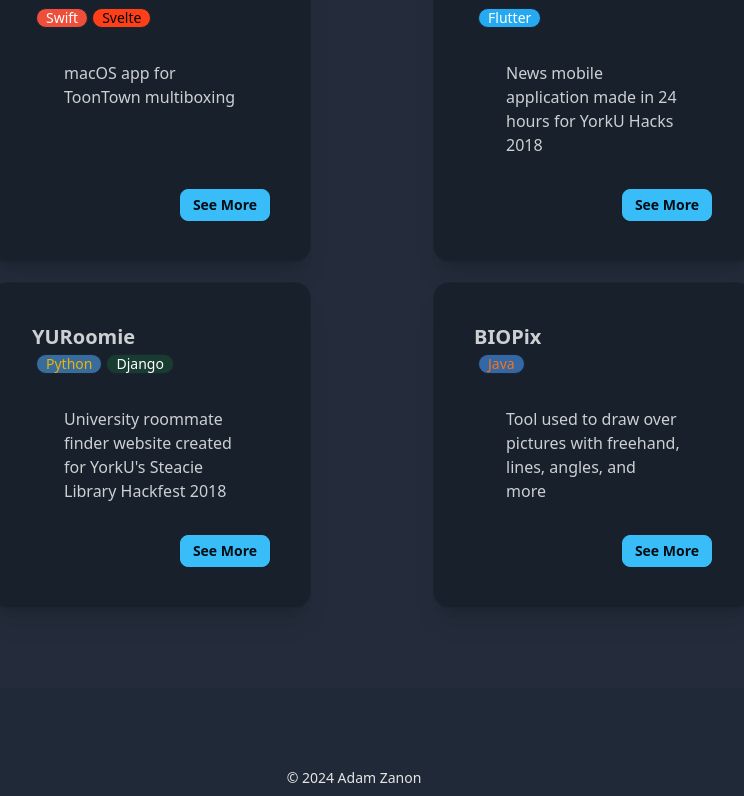
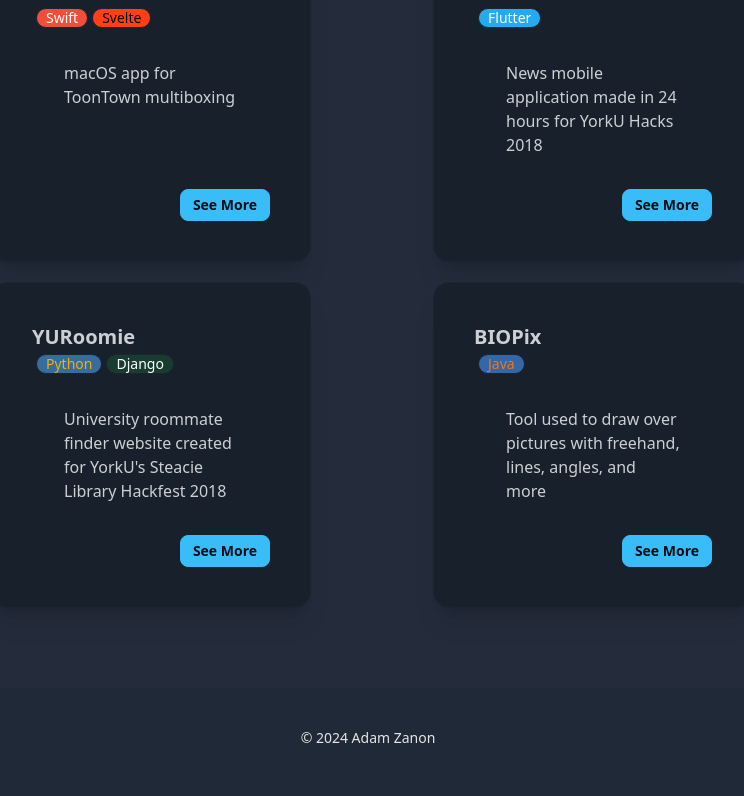
Before and after one commit to AdamZed/adamzanon.com, a SvelteKit app: page / in a window 1280 px wide. Shown: the part 488-1284 px from the top of the page, without its empty margins (268-1012 px from the left). Built offline with nearby package versions, Linux system fonts and the light colour scheme.

Commit message:
fix footer

```diff
--- a/src/routes/+page.svelte
+++ b/src/routes/+page.svelte
@@ -20,13 +20,14 @@
 
 <Projects />
 
-<div class="footer mb-2 flex justify-center text-center text-neutral">
-	© 2024 Adam Zanon
-	<a
-		aria-label="project source link"
-		target="_blank"
-		href="https://www.github.com/AdamZed/adamzanon.com"
-	>
-		<span class="icon-[mingcute--github-fill] size-5 text-neutral hover:text-secondary"></span>
-	</a>
-</div>
+<footer class="footer footer-center rounded-t p-10">
+	<p class="flex text-neutral">
+		© 2024 Adam Zanon <a
+			aria-label="project source link"
+			target="_blank"
+			href="https://www.github.com/AdamZed/adamzanon.com"
+		>
+			<span class="icon-[mingcute--github-fill] size-4 text-neutral hover:text-secondary"></span>
+		</a>
+	</p>
+</footer>
--- a/src/routes/Projects.svelte
+++ b/src/routes/Projects.svelte
@@ -35,7 +35,7 @@
 	];
 </script>
 
-<div class="my-20 bg-[#242c3b] pb-20">
+<div class="mt-20 bg-[#242c3b] pb-20">
 	<div class="mx-5 pt-6 lg:mx-52">
 		<div class="flex justify-center">
 			<h2 class="my-4 w-64 border-b-2 border-primary text-center text-2xl font-bold text-neutral">
```
